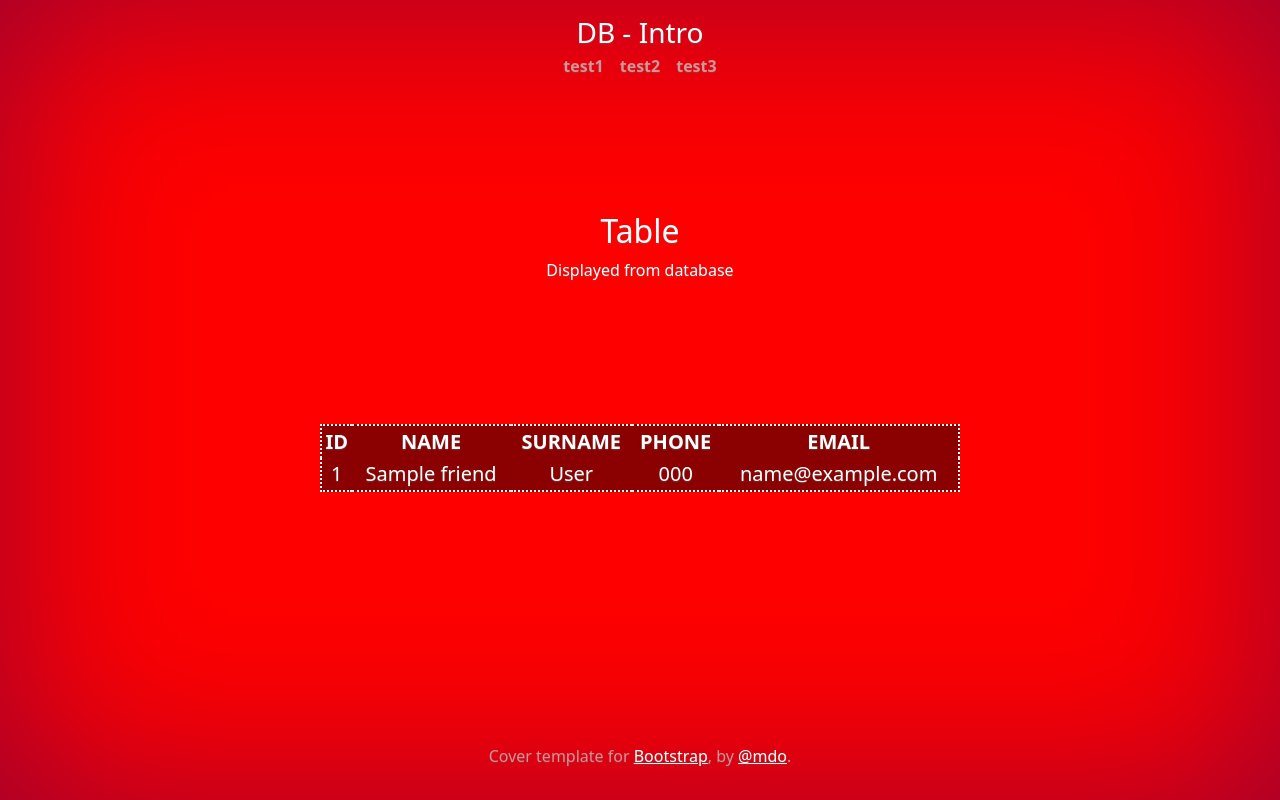
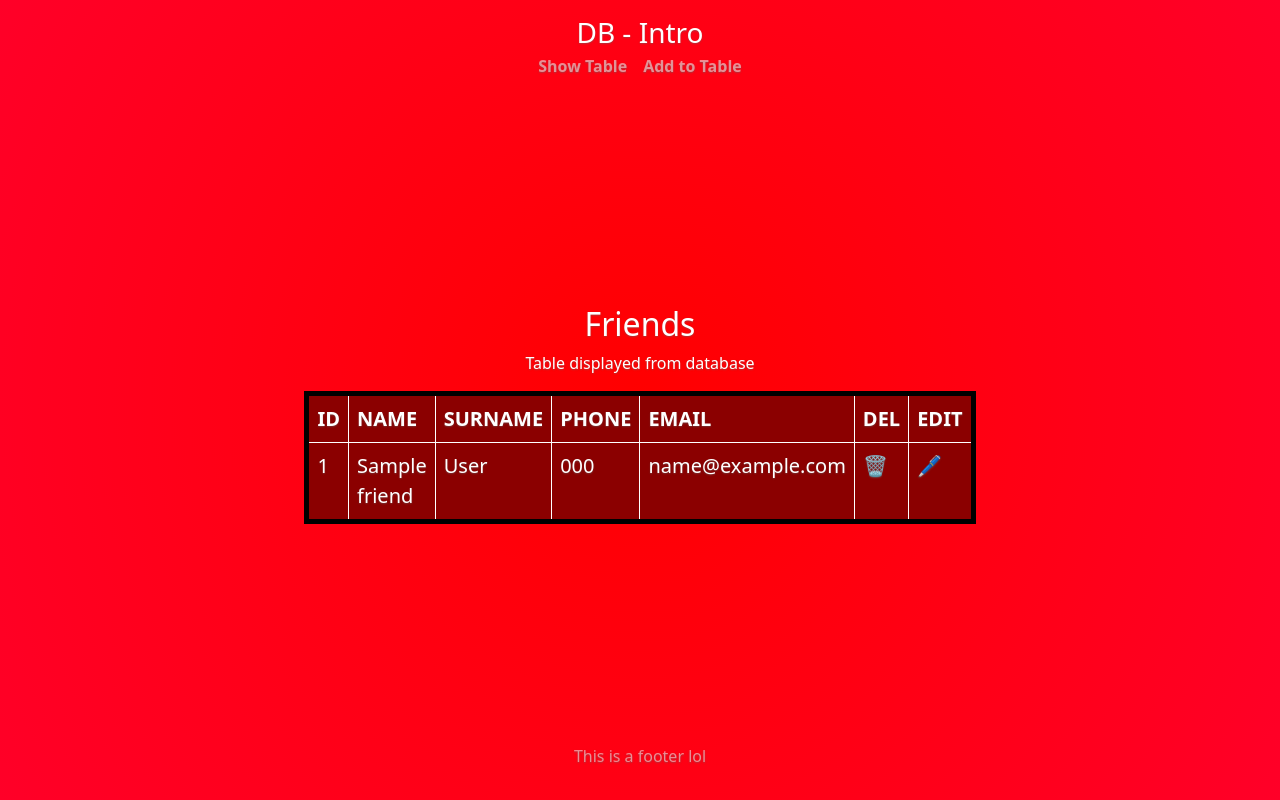
Before and after one commit to Bobluoae/wsp, a PHP site: page /projects/db_project/index.php?page=table in a window 1280 px wide. Run offline with PHP 8.4, Linux system fonts and the light colour scheme; tables that the repository leaves empty or names only in its code hold one stand-in row (values such as "Sample post").

Commit message:
friends database complete

```diff
--- a/projects/db_project/db/dbconn.php
+++ b/projects/db_project/db/dbconn.php
@@ -6,6 +6,7 @@ $database = "dbintro";
 
 // Create connection
 $conn = new mysqli($servername, $username, $password, $database);
+mysqli_set_charset($conn,"utf8");
 // Check connection
 if ($conn->connect_error) {
   die("Connection failed: " . $conn->connect_error);
--- a/projects/db_project/index.php
+++ b/projects/db_project/index.php
@@ -1,18 +1,14 @@
 <?php
+//DB connection
 include "db/dbconn.php";
 
 //logic
 include "logic/functions.php";
-
-if (!isset($_GET["page"])) {
-	$_GET["page"] = "";
-}
+include "logic/addtodb.php";
 
 //HTML start body and permanent navbar
 include "visual/header.php";
 include "visual/navbar.php";
-
-
 
 //page handling
 if ($_GET["page"] == "table") {
@@ -21,12 +17,10 @@ if ($_GET["page"] == "table") {
 }
 if ($_GET["page"] == "add") {
 	include "visual/pages/addform.php";
-	include "logic/addtodb.php";
 }
-if ($_GET["page"] == "delete") {
-	include "visual/pages/delete.php";
+if ($_GET["page"] == "update") {
+	include "visual/pages/update.php";
 }
-
 
 //HTML end body and footer
 include "visual/footer.php";
--- a/projects/db_project/logic/addtodb.php
+++ b/projects/db_project/logic/addtodb.php
@@ -1,4 +1,15 @@
 <?php
 if (isset($_POST["addform_skickat"])) {
-	echo "hello";
+
+	$sql = "INSERT INTO
+		friends
+			SET
+		 name = '" . $_POST['name'] . "',
+		 surname = '". $_POST["surname"] ."',
+		 phone = '". $_POST["phone"] ."',
+		 email = '". $_POST["email"] ."'";
+
+	$query = $conn->query($sql);
+
+
 }
--- a/projects/db_project/logic/functions.php
+++ b/projects/db_project/logic/functions.php
@@ -1,8 +1,27 @@
 <?php
-// function issetGet($get)
-// {
-// 	if (!isset($get)) {
-// 		$get = "";
-// 	}
-// 	return $get;
-// }
+//Define get
+if (!isset($_GET["page"])) {
+	$_GET["page"] = "";
+}
+//Delete id of row from DB when clicked
+if (isset($_GET["delete"])) {
+	$sql = "DELETE FROM friends WHERE id = " . intval($_GET["delete"]);
+
+	$query = mysqli_query($conn, $sql);
+}
+//Read clicked id and insert into form via post
+if (isset($_GET["update"])) {
+	$sql = "SELECT * FROM friends WHERE id = " . intval($_GET["update"]);
+
+	$result = mysqli_query($conn, $sql);
+	$_POST=mysqli_fetch_array($result, MYSQLI_ASSOC);
+}
+//update 'friends' when clicked
+if (isset($_POST["update_skickat"])) {
+	$sql =  "UPDATE friends SET
+			name = '".$_POST['name']."',
+			surname = '".$_POST['surname']."',
+			phone = '".$_POST['phone']."',
+			email = '".$_POST['email']."' WHERE id = ". $_POST['id'];
+	$query = mysqli_query($conn, $sql);
+}
--- a/projects/db_project/logic/table.php
+++ b/projects/db_project/logic/table.php
@@ -1,10 +1,13 @@
-	<table id="tablebox">
+<div class="center">
+	<table class="table" id="tablebox">
 		<tr>
 			<th>ID</th>
 			<th>NAME</th>
 			<th>SURNAME</th>
 			<th>PHONE</th>
 			<th>EMAIL</th>
+			<th>DEL</th>
+			<th>EDIT</th>
 		</tr>
 		<?php
 		$query = mysqli_query($conn, "SELECT * FROM friends");
@@ -15,6 +18,9 @@
 			echo "<td>" . $row["surname"] . "</td>";
 			echo "<td>" . $row["phone"] . "</td>";
 			echo "<td>" . $row["email"] . "</td>";
+			echo '<td><a href="?page=table&delete=' . $row["id"] . '">🗑️</a></td>';
+			echo '<td><a href="?page=update&update=' . $row["id"] . '">🖊️</a></td>';
 			echo "</tr>";
 		}?>
 	</table>
+</div>
--- a/projects/db_project/style/stylesheet.css
+++ b/projects/db_project/style/stylesheet.css
@@ -37,7 +37,7 @@
 
 body {
   text-shadow: 0 .05rem .1rem rgba(100, 100, 100, .5);
-  box-shadow: inset 0 0 12rem rgba(50, 0, 100, .5);
+  background: radial-gradient(circle, rgba(255,0,0,0.5) 0%, rgba(255, 0, 100, 0.4) 100%);
 }
 
 .cover-container {
@@ -70,14 +70,30 @@ body {
   color: #fff;
   border-bottom-color: #fff;
 }
+.center{
+  display: flex;
+  justify-content: center;
+}
 #tablebox{
-background: darkred;
-margin: auto;
-font-size: 20px;
+  background: darkred;
+  margin: auto;
+  font-size: 20px;
+  color: white;
+
+}
+
+table td, table th {
+  border: 1px solid white;
+  text-align: left;
 }
 
 table{
-  border: dotted 2px;
+
+  border: 5px solid black!important;
   width: 100%;
   font-size: 20px;
 }
+
+td a {
+  text-decoration: none;
+}
--- a/projects/db_project/visual/footer.php
+++ b/projects/db_project/visual/footer.php
@@ -1,5 +1,5 @@
   <footer class="mt-auto text-white-50">
-    <p>Cover template for <a href="https://getbootstrap.com/" class="text-white">Bootstrap</a>, by <a href="https://twitter.com/mdo" class="text-white">@mdo</a>.</p>
+    <p>This is a footer lol</p>
   </footer>
 </div>
 </body>
--- a/projects/db_project/visual/header.php
+++ b/projects/db_project/visual/header.php
@@ -1,5 +1,5 @@
 <!DOCTYPE html>
-<html lang="en" class="h-100">
+<html class="h-100">
 <head>
 	<title>DB - Intro</title>
 	<meta charset="utf-8">
--- a/projects/db_project/visual/navbar.php
+++ b/projects/db_project/visual/navbar.php
@@ -2,9 +2,9 @@
     <div>
       <h3 class="mb-0">DB - Intro</h3>
       <nav class="nav nav-masthead justify-content-center">
-        <a class="nav-link" aria-current="page" href="?page=table">test1</a>
-        <a class="nav-link" href="?page=add">test2</a>
-        <a class="nav-link" href="?page=delete">test3</a>
+        <a class="nav-link" aria-current="page" href="?page=table">Show Table</a>
+        <a class="nav-link" href="?page=add">Add to Table</a>
+        <!-- <a class="nav-link" href="?page=update">Delete from Table</a> -->
       </nav>
     </div>
   </header>
--- a/projects/db_project/visual/pages/table.php
+++ b/projects/db_project/visual/pages/table.php
@@ -1,4 +1,4 @@
 <div>
-	<h2>Table</h1>
-	<p>Displayed from database</p>
+	<h2>Friends</h1>
+	<p>Table displayed from database</p>
 </div>
```
Also changed, not shown: projects/db_project/visual/pages/update.php (added, +16 -0 lines).
